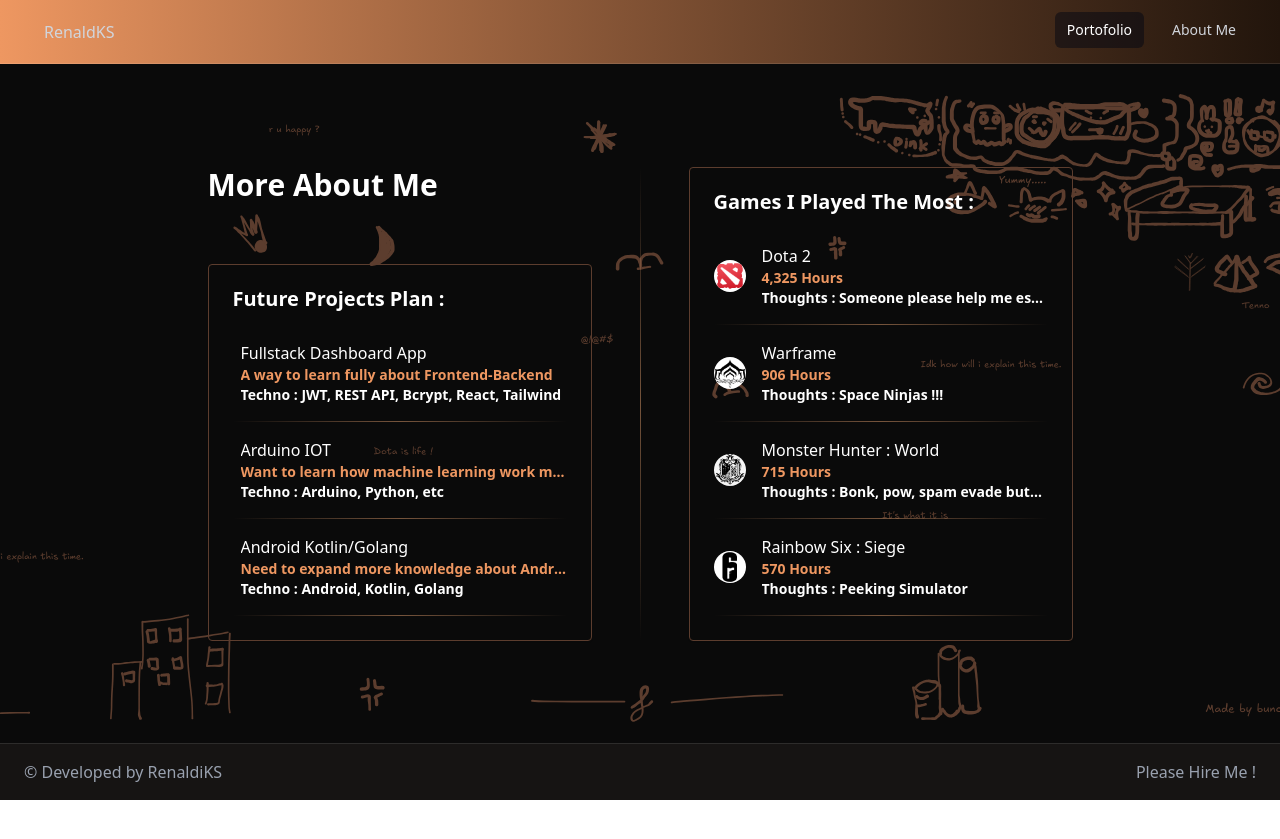
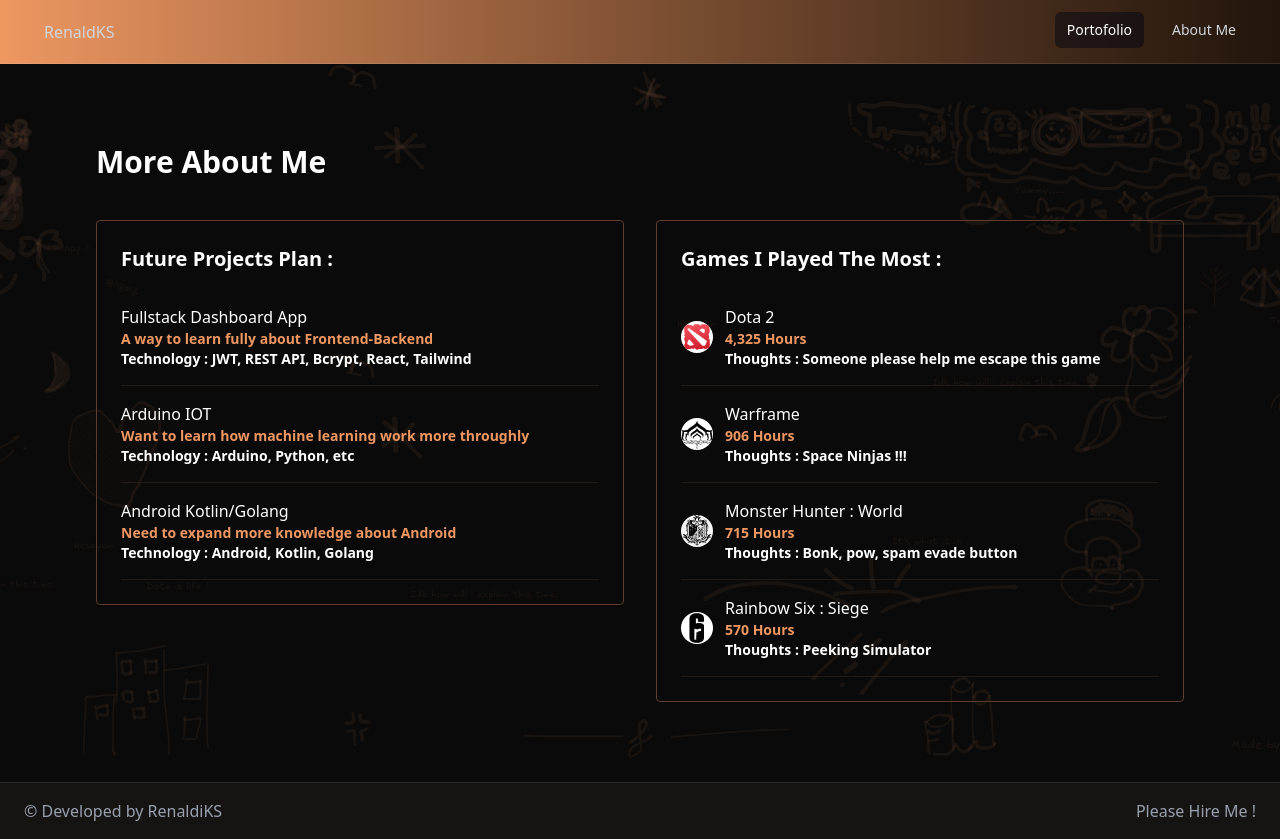
Before and after one commit to RenaldKS/Web-Portofolio, a React (Vite) app: page /aboutme in a window 1280 px wide. Before the commit the page ends 800 px from the top, so only its background shows below. Built offline with nearby package versions, Linux system fonts and the light colour scheme; the HTML template or start-up script is replaced by a standard one.

Commit message:
Change BG and Update new look and button

```diff
--- a/src/data/project.js
+++ b/src/data/project.js
@@ -12,13 +12,17 @@
   {
     id: "web-porto",
     title: "Web Portofolio",
+    link: "https://github.com/RenaldKS/Web-Portofolio",
     description:
       "A responsive personal portfolio showcasing projects, skills, and contact info, built with React and Tailwind.",
-    summary:"",
+    summary:"This is my personal portfolio website where I showcase projects that I have built while learning web development. The goal of this project is to practice building a clean UI, reusable components, and a structured frontend application using modern tools.",
     technology:[
         "React",
         "Tailwind",
-        "Vite"
+        "Vite",
+        "Nginx",
+        "Node.js"
+
     ],
     images: [
      web1,
@@ -29,6 +33,7 @@
   {
     id: "smartschiz",
     title: "SmartSchiz",
+    link: "https://github.com/RenaldKS/SmartSchiz",
     description:
       "Mobile app that monitors mental health patterns and provides analytics.",
     summary:"This Android application is designed to monitor users' heart rate and stress levels in real-time, triggering alarms when abnormal values are detected. It integrates with Firestore for secure data storage and user connectivity, allowing users to send and accept connection requests via email. Connected users can view each other’s alarm data, including heart rate, stress levels, timestamps, and location links.",
@@ -50,13 +55,16 @@
   {
     id: "razuna",
     title: "Razuna Alliance",
+    link: "https://github.com/RenaldKS/Razuna-Alliace",
     description:
-      "Simple Crud Website for Academic Purposes.",
-    summary:"",
+      "Simple Crud Website for Academic Purposes",
+    summary:"Simple Crud Website for Academic Purposes that intergrates with CI4 as the Framework, Materlliaze as the CSS and PhpmyAdmin as the Database",
     technology:[
-        "React",
-        "Tailwind",
-        "Vite"
+        "CodeIgniter 4",
+        "Materlliaze ",
+        "PhpMyAdmin",
+        "SQL",
+        "Javascript"
     ],
     images: [
       rzn1,
--- a/src/pages/About_Me.jsx
+++ b/src/pages/About_Me.jsx
@@ -1,85 +1,60 @@
 import Games from "../data/games";
 import Fp from "../data/futureplan";
-const aboutme = () => {
+
+const AboutMe = () => {
   return (
-    <>
-      <section className="animate-fade-in flex-1 flex items-center  text-white px-6 lg:px-24 py-12 md:py-20">
-        <div className="max-w-7xl mx-auto flex flex-col md:flex-row items-stretch gap-12">
-          {/* LEFT SIDE - LIST PROJECT */}
-          <div className="flex-1 space-y-6">
-            <h1 className="text-3xl font-bold text-[#FFFFF]">More About Me</h1>
-            {/* Middle Side */}
-            <div className="hidden md:block w-px bg-gradient-to-b from-transparent via-[#e29e6d]/50 to-transparent"></div>
-            <div className="hidden md:block sticky top-80 self-start">
-              <div class="w-full max-w-sm p-6 bg-[#33333] border border-[#5c3d2e] rounded shadow-xs">
-                <div class="flex items-center justify-between mb-4">
-                  <h5 class="text-xl font-semibold leading-none text-heading">
+    <section className="animate-fade-in flex-1 flex items-center text-white px-6 lg:px-24 py-12 md:py-20">
+      <div className="max-w-7xl mx-auto w-full">
+        {/* TITLE */}
+        <h1 className="text-3xl font-bold mb-10 text-center md:text-left">
+          More About Me
+        </h1>
+
+        {/* CARDS CONTAINER */}
+        <div className="flex flex-col md:flex-row gap-8">
+          {/* FUTURE PLAN CARD */}
+          <div className="flex-1">
+            <div className="w-full p-6 bg-[#33333] border border-[#5c3d2e] rounded shadow-xs">
+              <h5 className="text-xl font-semibold mb-4">
                 Future Projects Plan :
               </h5>
-                </div>
-                {Fp.map((fp) => (
-                  <div class="flow-root">
-                    <ul role="list" class="divide-y divide-default">
-                      <li class="py-4 sm:py-4">
-                        <div class="flex items-center gap-2">
-                          <div class="flex-1 min-w-0 ms-2">
-                            <p class="font-medium text-heading truncate">
-                              {fp.title}
-                            </p>
-                            <p class="text-sm text-body truncate text-[#EE9761] font-bold">
-                              {fp.desc}
-                            </p>
-                            <p class="text-sm text-body truncate font-bold">
-                              Techno : {fp.techno}
-                            </p>
-                          </div>
-                        </div>
-                      </li>
-                    </ul>
-                    <div className="hidden md:block w-full h-px bg-gradient-to-r from-transparent via-[#e29e6d]/50 to-transparent"></div>
+
+              {Fp.map((fp, i) => (
+                <div key={i} className="py-4 border-b border-[#5c3d2e]/30">
+                  <p className="font-medium">{fp.title}</p>
+                  <p className="text-[#EE9761] font-bold text-sm">{fp.desc}</p>
+                  <p className="text-sm font-bold">Technology : {fp.techno}</p>
                 </div>
               ))}
             </div>
           </div>
-          </div>
-          {/* Right Side */}
-          <div className="hidden md:block w-px bg-gradient-to-b from-transparent via-[#e29e6d]/50 to-transparent"></div>
-          <div className="hidden md:block sticky top-80 self-start">
-            <div className="hidden md:block w-px bg-gradient-to-b from-transparent via-[#e29e6d]/50 to-transparent"></div>
-            <div className="hidden md:block sticky top-80 self-start">
-              <div class="w-full max-w-sm p-6 bg-[#33333] border border-[#5c3d2e] rounded shadow-xs">
-                <div class="flex items-center justify-between mb-4">
-                  <h5 class="text-xl font-semibold leading-none text-heading">
+
+          {/* GAMES CARD */}
+          <div className="flex-1">
+            <div className="w-full p-6 bg-[#33333] border border-[#5c3d2e] rounded shadow-xs">
+              <h5 className="text-xl font-semibold mb-4">
                 Games I Played The Most :
               </h5>
-                </div>
-                {Games.map((game) => (
-                  <div class="flow-root">
-                    <ul role="list" class="divide-y divide-default">
-                      <li class="py-4 sm:py-4">
-                        <div class="flex items-center gap-2">
-                          <div class="shrink-0">
+
+              {Games.map((game, i) => (
+                <div key={i} className="py-4 border-b border-[#5c3d2e]/30">
+                  <div className="flex items-center gap-3">
                     <img
-                              class="w-8 h-8 rounded-full bg-white"
+                      className="w-8 h-8 rounded-full bg-white"
                       src={game.img}
                       alt={game.alt}
                     />
-                          </div>
-                          <div class="flex-1 min-w-0 ms-2">
-                            <p class="font-medium text-heading truncate">
-                              {game.id}
-                            </p>
-                            <p class="text-sm text-body text-[#EE9761] font-bold">
+
+                    <div>
+                      <p className="font-medium">{game.id}</p>
+                      <p className="text-[#EE9761] font-bold text-sm">
                         {game.playtime}
                       </p>
-                            <p class="text-sm text-body truncate  font-bold text-white break-words">
+                      <p className="text-sm font-bold break-words">
                         Thoughts : {game.thoughts}
                       </p>
                     </div>
                   </div>
-                      </li>
-                    </ul>
-                    <div className="hidden md:block w-full h-px bg-gradient-to-r from-transparent via-[#e29e6d]/50 to-transparent"></div>
                 </div>
               ))}
             </div>
@@ -87,8 +62,7 @@
         </div>
       </div>
     </section>
-    </>
   );
 };
 
-export default aboutme;
+export default AboutMe;
--- a/src/pages/Front_Body.jsx
+++ b/src/pages/Front_Body.jsx
@@ -6,7 +6,7 @@
 const Front_Body = () => {
   return (
     <section className="animate-fade-in flex-1 flex items-center text-white px-6 lg:px-24 py-12 md:py-20">
-      <div className="max-w-7xl mx-auto flex flex-col md:flex-row items-center gap-12">
+      <div className="max-w-7xl mx-auto flex flex-col md:flex-row items-center gap-12 bg-[#33333] rounded border pr-2 pb-2 border-[#5c3d2e] px-2 py-2 ">
         {/* KOLOM KIRI: Teks & Button */}
         <div className="flex-1 space-y-4">
           <h1 className="text-4xl md:text-4xl font-bold text-[#e29e6d]">
@@ -53,7 +53,7 @@
         <div className="hidden md:block w-px h-80 bg-gradient-to-b from-transparent via-[#e29e6d]/50 to-transparent mx-4"></div>
 
         {/* KOLOM KANAN: Foto & Sosmed */}
-        <div className="flex-1 flex flex-col items-center gap-8">
+        <div className="flex-1 flex flex-col items-center gap-8 py-3">
           {/* Container Foto */}
           <div className="relative w-64 h-64 md:w-80 md:h-80 rounded-full overflow-hidden border-4 border-[#e29e6d] shadow-[0_0_50px_rgba(226,158,109,0.2)]">
             <img
@@ -71,7 +71,7 @@
                 href="https://www.linkedin.com/in/renaldi-karya-surbakti/"
                 target="_blank"
                 rel="noopener noreferrer"
-                className="p-2 bg-gray-800 rounded-lg hover:bg-[#e29e6d] hover:text-black transition-colors"
+                className="p-2 bg-gray-800 rounded-lg hover:bg-[#e29e6d] hover:text-black transition-colors transition-all transform hover:-translate-y-1 inline-block"
               >
                 <img src={linkedicn} alt="LinkedIn" className="h-7 w-7" />
               </a>
@@ -81,7 +81,7 @@
                 href="https://github.com/RenaldKS"
                 target="_blank"
                 rel="noopener noreferrer"
-                className="p-2 bg-gray-800 rounded-lg hover:bg-[#e29e6d] hover:text-black transition-colors"
+                className="p-2 bg-gray-800 rounded-lg hover:bg-[#e29e6d] hover:text-black transition-colors transition-all transform hover:-translate-y-1 inline-block"
               >
                 <img src={githubicn} alt="GitHub" className="h-7 w-7" />
               </a>
@@ -91,7 +91,7 @@
                 href="https://steamcommunity.com/id/Zeyrex/"
                 target="_blank"
                 rel="noopener noreferrer"
-                className="p-2 bg-gray-800 rounded-lg hover:bg-[#e29e6d] hover:text-black transition-colors"
+                className="p-2 bg-gray-800 rounded-lg hover:bg-[#e29e6d] hover:text-black transition-colors transition-all transform hover:-translate-y-1 inline-block"
               >
                 <img src={steamicn} alt="Steam" className="h-7 w-7" />
               </a>
--- a/src/pages/PortoDetails.jsx
+++ b/src/pages/PortoDetails.jsx
@@ -1,6 +1,7 @@
 import { useNavigate, useParams } from "react-router-dom";
 import projects from "../data/project";
 import PhotoGallery from "../component/ProjectGallery";
+import ghIcn from "../assets/img/25231.png";
 
 const PortoDetails = () => {
   const { id } = useParams();
@@ -43,10 +44,18 @@
                 </span>
               ))}
             </div>
+            <a
+              href={project.link}
+              target="_blank"
+              rel="noopener noreferrer"
+              className="p-2 bg-gray-800 rounded-lg hover:bg-[#e29e6d] hover:text-black transition-colors transition-all transform hover:-translate-y-1 inline-block"
+            >
+              <img src={ghIcn} alt="GitHub" className="h-7 w-7" />
+            </a>
             <div className="hidden md:block w-full h-px bg-gradient-to-r from-transparent via-[#e29e6d]/50 to-transparent"></div>
             <button
               onClick={() => navigate(-1)}
-              className="bg-gray-200 text-black px-4 py-2 mt-6 rounded-md hover:bg-white transition"
+              className="bg-gray-200 text-black px-4 py-2 mt-6 rounded-md hover:bg-white transition font-semibold transition-all transform hover:-translate-y-1 inline-block"
             >
               ← Back
             </button>
```
Also changed, not shown: src/assets/img/bg3.svg. Lines whose indentation alone changed are shown as unchanged.
